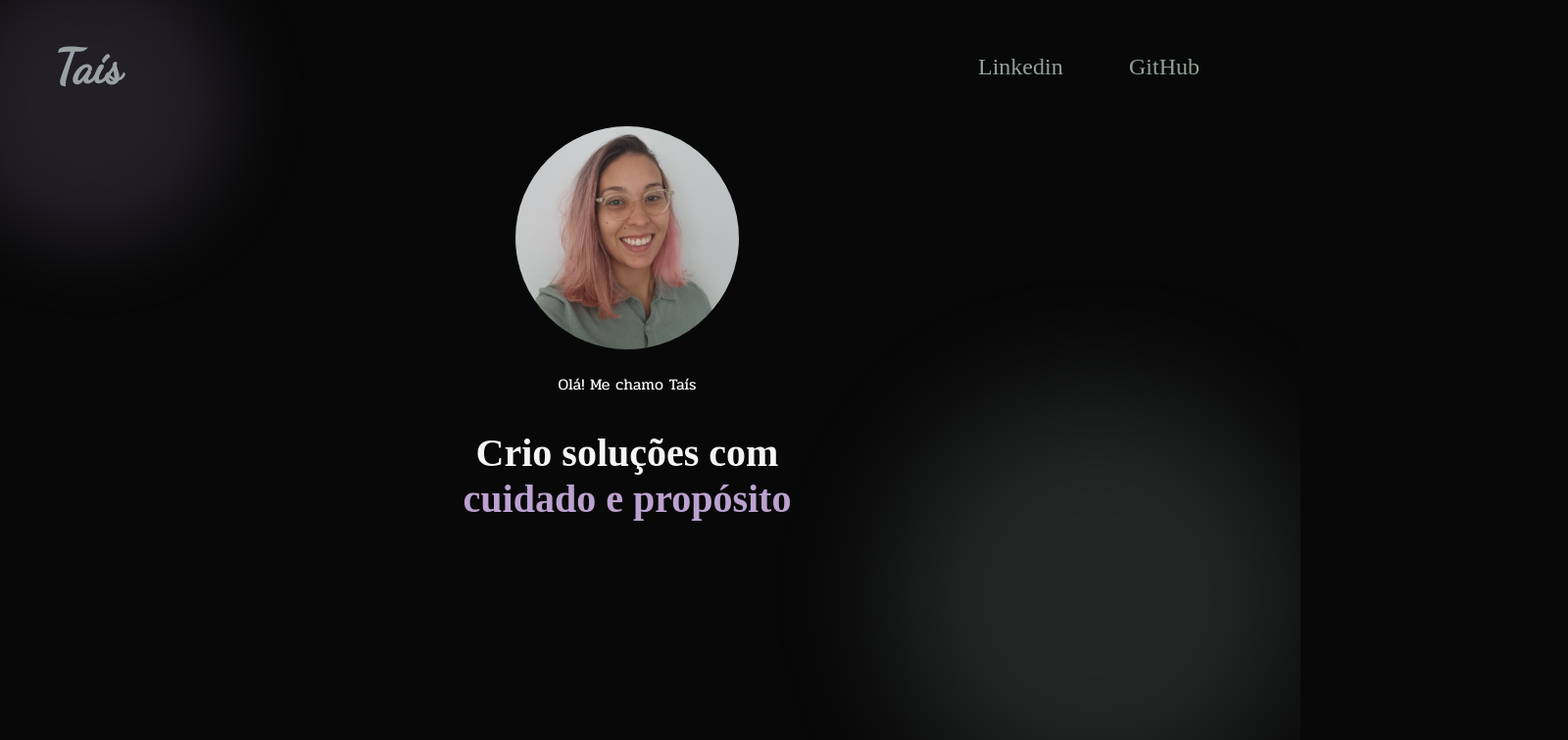
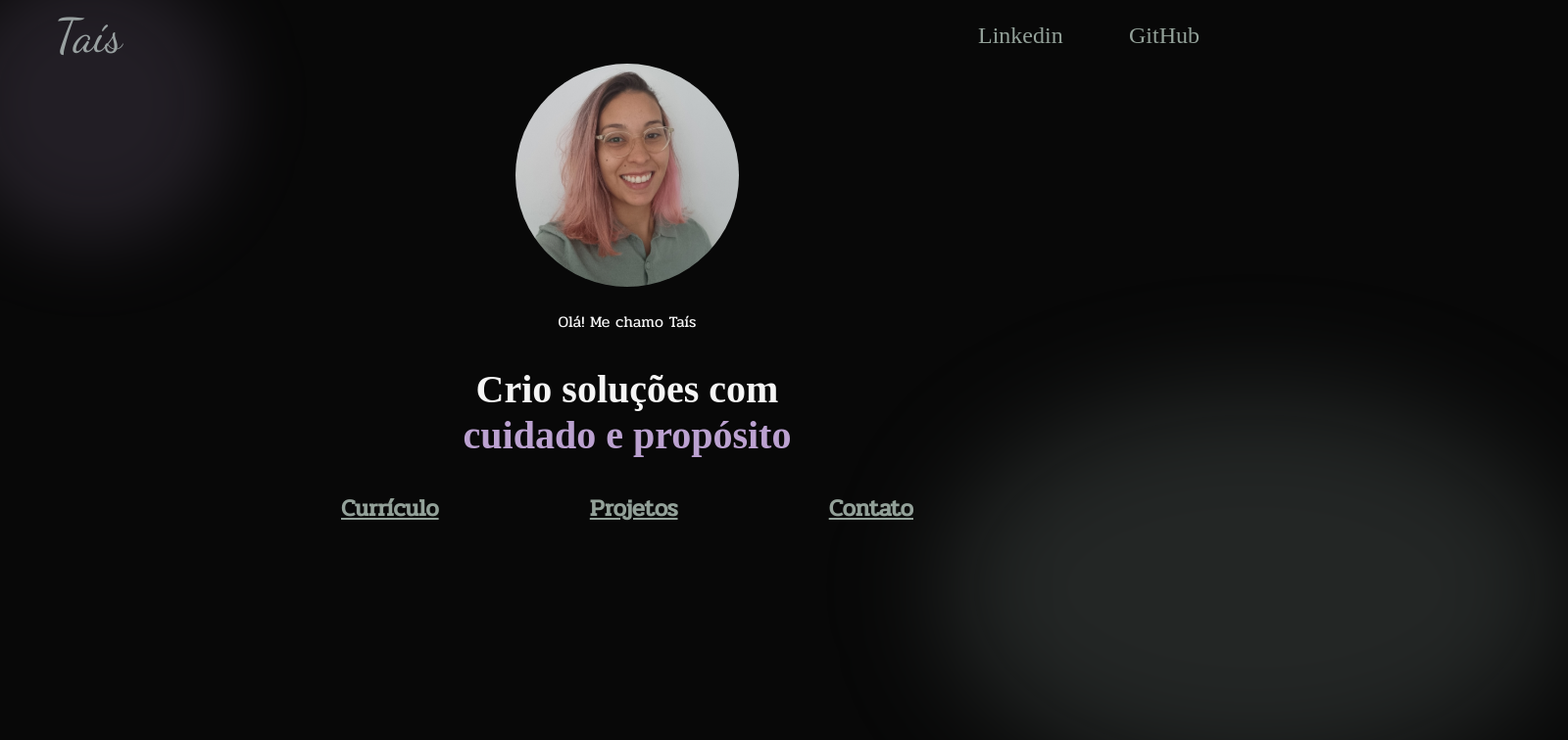
Before and after one commit to tais-calisto/Portfolio-2.0, a Next.js app: page / in a window 1280 px wide. Shown: the top 756 px of the page at 98% size, 1600 px wide, since content can reach past the window. Built offline with nearby package versions, Linux system fonts and the light colour scheme; a web font is replaced by a local one.

Commit message:
Styled home page and organized pages structure

```diff
--- /dev/null
+++ b/next.config.js
@@ -0,0 +1,12 @@
+/**
+ * @type {import('next').NextConfig}
+ */
+const nextConfig = {
+  reactStrictMode: true,
+  swcMinify: true,
+  compiler: {
+    styledComponents: true,
+  },
+};
+
+export default nextConfig;
--- a/package.json
+++ b/package.json
@@ -27,6 +27,8 @@
     "@types/react-dom": "^18.0.6",
     "@types/styled-components": "^5.1.26",
     "@vitejs/plugin-react": "^2.1.0",
+    "eslint": "8.27.0",
+    "eslint-config-next": "13.0.3",
     "jsdom": "^20.0.1",
     "typescript": "^4.6.4",
     "vite": "^3.1.0",
--- a/src/components/Header/Header.tsx
+++ b/src/components/Header/Header.tsx
@@ -1,10 +1,13 @@
+import Link from 'next/link';
 import { HeaderStyle } from './style';
 
 const Header = () => {
   return (
     <HeaderStyle>
       <div className='background-detail'></div>
-      <h1>Taís</h1>
+      <Link href={'/'} className='home-link'>
+        Taís
+      </Link>
       <nav>
         <a href='https://www.linkedin.com/in/taiscalisto/' target={'_blank'}>
           Linkedin
--- a/src/components/Header/style.ts
+++ b/src/components/Header/style.ts
@@ -1,4 +1,4 @@
-import styled from 'styled-components'
+import styled from 'styled-components';
 
 export const HeaderStyle = styled.header`
   display: flex;
@@ -23,4 +23,4 @@ export const HeaderStyle = styled.header`
     filter: blur(40px);
     border-radius: 50%;
   }
-`
+`;
--- a/src/globals/globalStyle.ts
+++ b/src/globals/globalStyle.ts
@@ -1,9 +1,8 @@
-import { createGlobalStyle } from 'styled-components'
-import '@fontsource/dancing-script'
-import '@fontsource/simonetta'
-import '@fontsource/pridi'
+import { createGlobalStyle } from 'styled-components';
+import '@fontsource/dancing-script';
+import '@fontsource/simonetta';
+import '@fontsource/pridi';
 
-// theme is also fully typed
 export const GlobalStyle = createGlobalStyle`
   body {
     background-color:${({ theme }) => theme.colors.black};
@@ -13,12 +12,13 @@ export const GlobalStyle = createGlobalStyle`
     overflow-x: hidden;
   }
   a,
-  h1 {
+  .home-link {
     color: ${({ theme }) => theme.colors.secondary};
   }
-  h1{
+  .home-link{
     font-family: "Dancing Script", cursive;
     font-size: 3rem;
+    text-decoration: none;
   }
   h2{
     font-size: 2.5rem;
@@ -38,4 +38,4 @@ export const GlobalStyle = createGlobalStyle`
   header, main, footer{
   margin: 0 1.5rem ;
   }
-`
+`;
--- a/src/pages/index.tsx
+++ b/src/pages/index.tsx
@@ -2,6 +2,8 @@ import Header from '../components/Header/Header';
 import Image from 'next/image';
 import avatar from '../../public/avatar.svg';
 import { PresetationStyle } from '../styles/PresentationStyle';
+import Link from 'next/link';
+import { links } from '../utils/navegationLinks';
 
 function App() {
   return (
@@ -16,6 +18,15 @@ function App() {
           Crio soluções com <br />
           <span>cuidado e propósito</span>
         </h2>
+        <nav>
+          {links.map((link) => {
+            return (
+              <Link href={link.link} key={link.id}>
+                {link.name}
+              </Link>
+            );
+          })}
+        </nav>
         <div className='background-detail'></div>
       </PresetationStyle>
     </>
--- a/src/styles/PresentationStyle.ts
+++ b/src/styles/PresentationStyle.ts
@@ -7,10 +7,10 @@ export const PresetationStyle = styled.main`
   }
   .background-detail {
     position: absolute;
-    width: 416px;
-    height: 416px;
-    left: 911px;
-    top: 400px;
+    width: 50vw;
+    height: 50vh;
+    right: -25vw;
+    top: 50%;
     border-radius: 50%;
     background: rgba(147, 161, 153, 0.2);
     filter: blur(58.386px);
@@ -20,6 +20,17 @@ export const PresetationStyle = styled.main`
   }
   .second-animation {
     animation: appear 1s ease;
+  }
+
+  nav {
+    width: 50%;
+    display: flex;
+    justify-content: space-between;
+    margin: auto;
+    a {
+      font-weight: bold;
+      font-family: 'Pridi', serif;
+    }
   }
 
   @keyframes appear {
--- a/src/styles/ResumeStyle.ts
+++ b/src/styles/ResumeStyle.ts
@@ -5,7 +5,6 @@ export const ResumeStyle = styled.main`
     border: 2px dotted ${({ theme }) => theme.colors.primary};
     border-radius: 10px;
     transition: 0.2s all ease-in-out;
-    opacity: 0;
     border: 10px solid ${({ theme }) => theme.colors.primary};
     padding: 1rem;
     &:hover {
--- /dev/null
+++ b/src/utils/navegationLinks.ts
@@ -0,0 +1,5 @@
+export const links = [
+  { id: '1', name: 'Currículo', link: '/resume' },
+  { id: '2', name: 'Projetos', link: '/projects' },
+  { id: '2', name: 'Contato', link: '/contact' },
+];
```
Also changed, not shown: src/pages/contact.tsx (added, +7 -0 lines), src/pages/resume.tsx (+18 -16 lines), .eslintrc.json (added), 1 other file (tests, documents, lock files or other folders).
